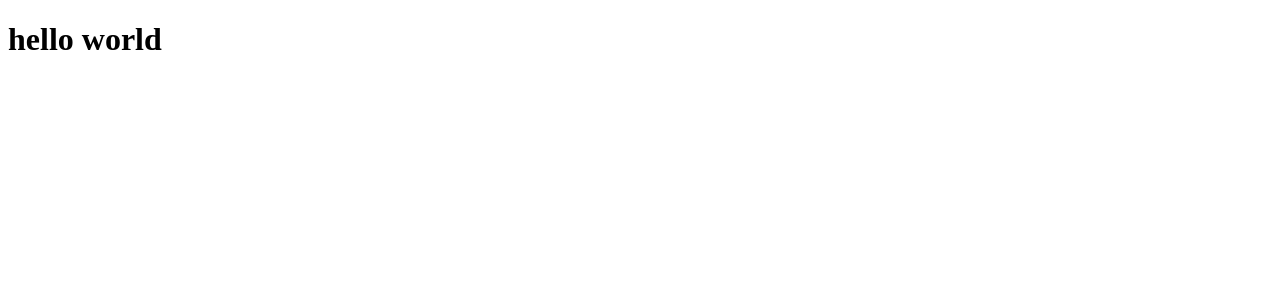
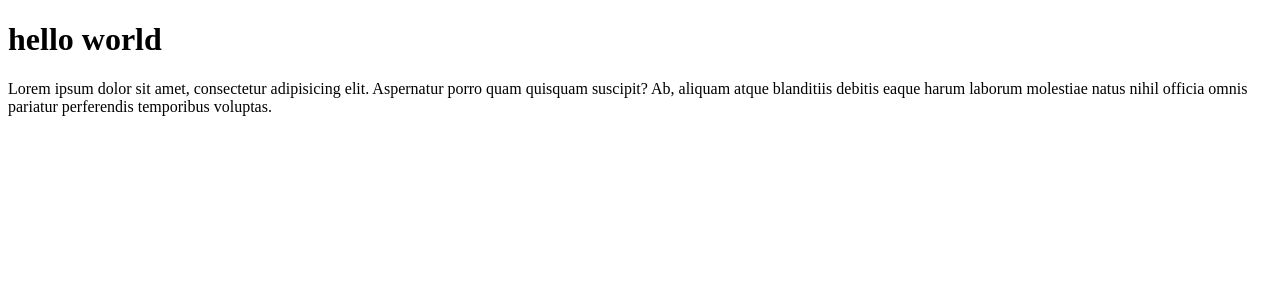
Before and after one commit to sergeyokten/gitTest1, an Angular app: page / in a window 1280 px wide. Shown: the top 300 px of the page. Built offline with nearby package versions, Linux system fonts and the light colour scheme.

Commit message:
change app component html one more time

```diff
--- a/src/app/app.component.html
+++ b/src/app/app.component.html
@@ -1 +1,4 @@
 <h1>hello world</h1>
+<p>Lorem ipsum dolor sit amet, consectetur adipisicing elit. Aspernatur porro quam quisquam suscipit? Ab, aliquam atque
+  blanditiis debitis eaque harum laborum molestiae natus nihil officia omnis pariatur perferendis temporibus
+  voluptas.</p>
```
